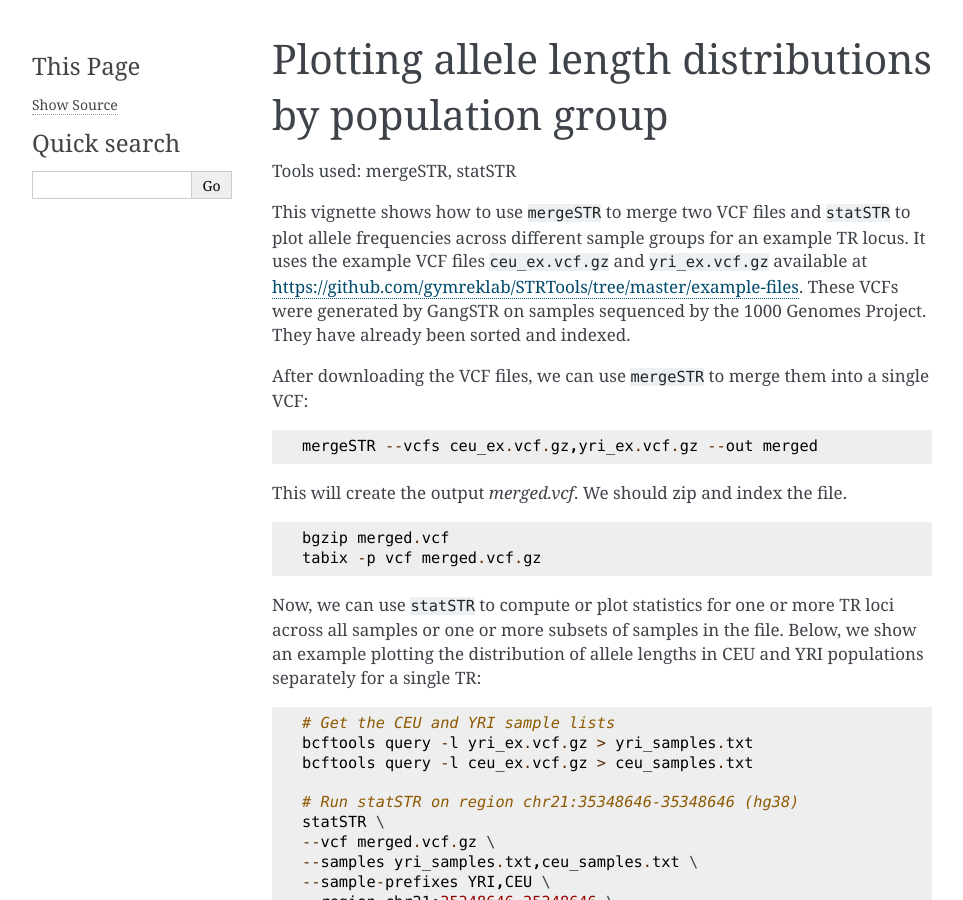
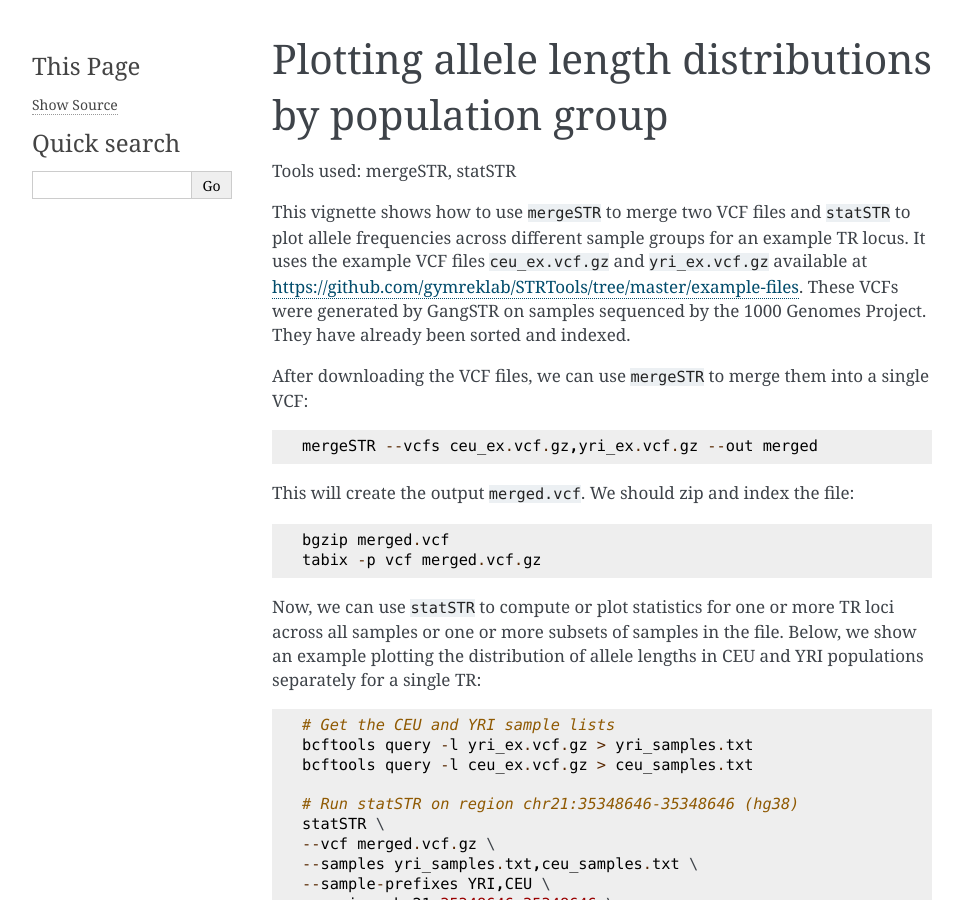
Before and after one commit to gymrek-lab/TRTools, a Sphinx documentation site: the page built from doc/VIGNETTE-AFREQ.rst, in a window 1280 px wide and 900 px high. Shown: the whole window, without its empty margins (148-1111 px from the left). Built offline with Sphinx 7.4.7, drawn with Linux system fonts in a browser that asks for light colours.

Commit message:
Update VIGNETTE-AFREQ.rst

```diff
--- a/doc/VIGNETTE-AFREQ.rst
+++ b/doc/VIGNETTE-AFREQ.rst
@@ -5,22 +5,16 @@
 
 This vignette shows how to use :code:`mergeSTR` to merge two VCF files and :code:`statSTR` to plot allele frequencies across different sample groups for an example TR locus. It uses the example VCF files :code:`ceu_ex.vcf.gz` and :code:`yri_ex.vcf.gz` available at https://github.com/gymreklab/STRTools/tree/master/example-files. These VCFs were generated by GangSTR on samples sequenced by the 1000 Genomes Project. They have already been sorted and indexed.
 
-After downloading the VCF files, we can use :code:`mergeSTR` to merge them into a single VCF:
-
-.. code-block::
+After downloading the VCF files, we can use :code:`mergeSTR` to merge them into a single VCF::
 
 	mergeSTR --vcfs ceu_ex.vcf.gz,yri_ex.vcf.gz --out merged
 
-This will create the output `merged.vcf`. We should zip and index the file.
-
-.. code-block::
+This will create the output :code:`merged.vcf`. We should zip and index the file::
 
 	bgzip merged.vcf
 	tabix -p vcf merged.vcf.gz
 
-Now, we can use :code:`statSTR` to compute or plot statistics for one or more TR loci across all samples or one or more subsets of samples in the file. Below, we show an example plotting the distribution of allele lengths in CEU and YRI populations separately for a single TR:
-
-.. code-block::
+Now, we can use :code:`statSTR` to compute or plot statistics for one or more TR loci across all samples or one or more subsets of samples in the file. Below, we show an example plotting the distribution of allele lengths in CEU and YRI populations separately for a single TR::
 
 	# Get the CEU and YRI sample lists
 	bcftools query -l yri_ex.vcf.gz > yri_samples.txt
@@ -50,10 +44,7 @@
 .. image:: yri_ceu_runx1-chr21-35348646.jpg
    :width: 600
 
-You could have also run the command without specifying sample lists, which will plot all samples together:
-
-
-.. code-block::
+You could have also run the command without specifying sample lists, which will plot all samples together::
 
 	statSTR \
     	--vcf merged.vcf.gz \
```
